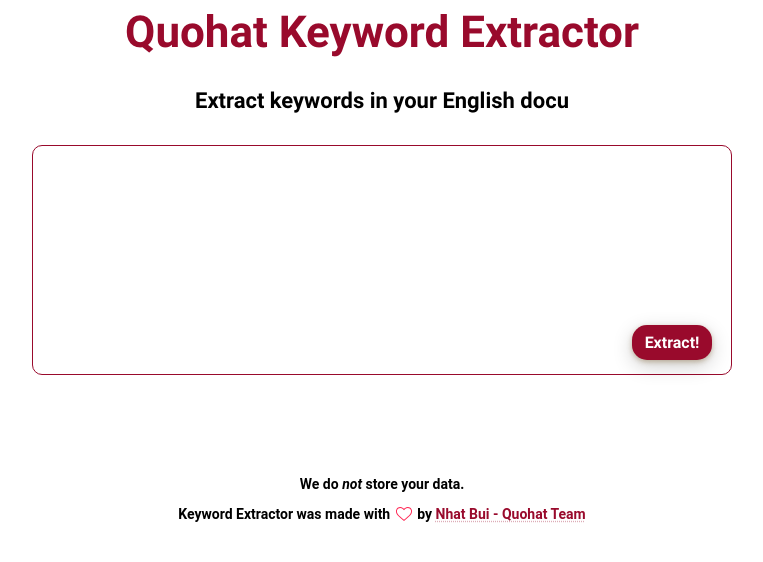
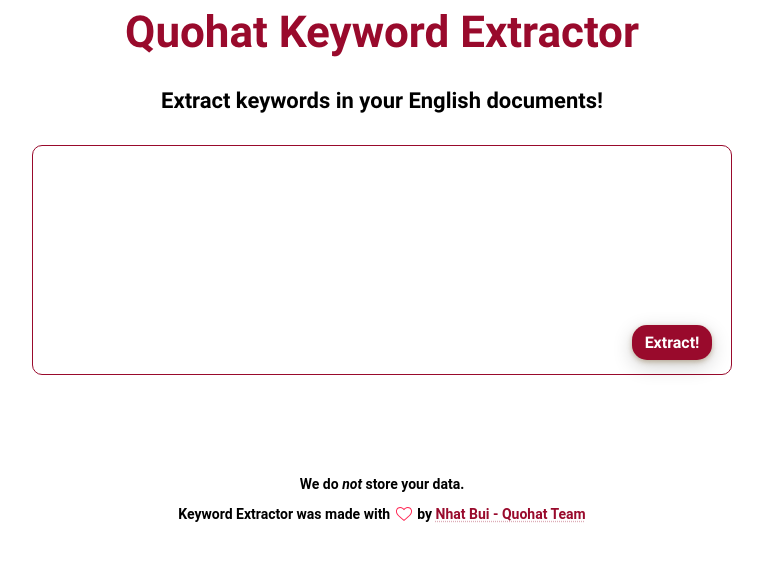
Before and after one commit to nhatminhbui/en-keyword-extractor, a plain HTML site: page index.html in a window 1280 px wide. Shown: the whole page, without its empty margins (258-1021 px from the left). Drawn offline with Linux system fonts and the light colour scheme; a web font is replaced by a local one.

Commit message:
Update index.html

```diff
--- a/index.html
+++ b/index.html
@@ -11,7 +11,7 @@
     <body>
         <div class="content" align="center" valign="middle">
             <h1>Quohat Keyword Extractor</h1>
-            <h4>Extract keywords in your English docu</h4>
+            <h4>Extract keywords in your English documents!</h4>
         </div>
 
         <center>
```
